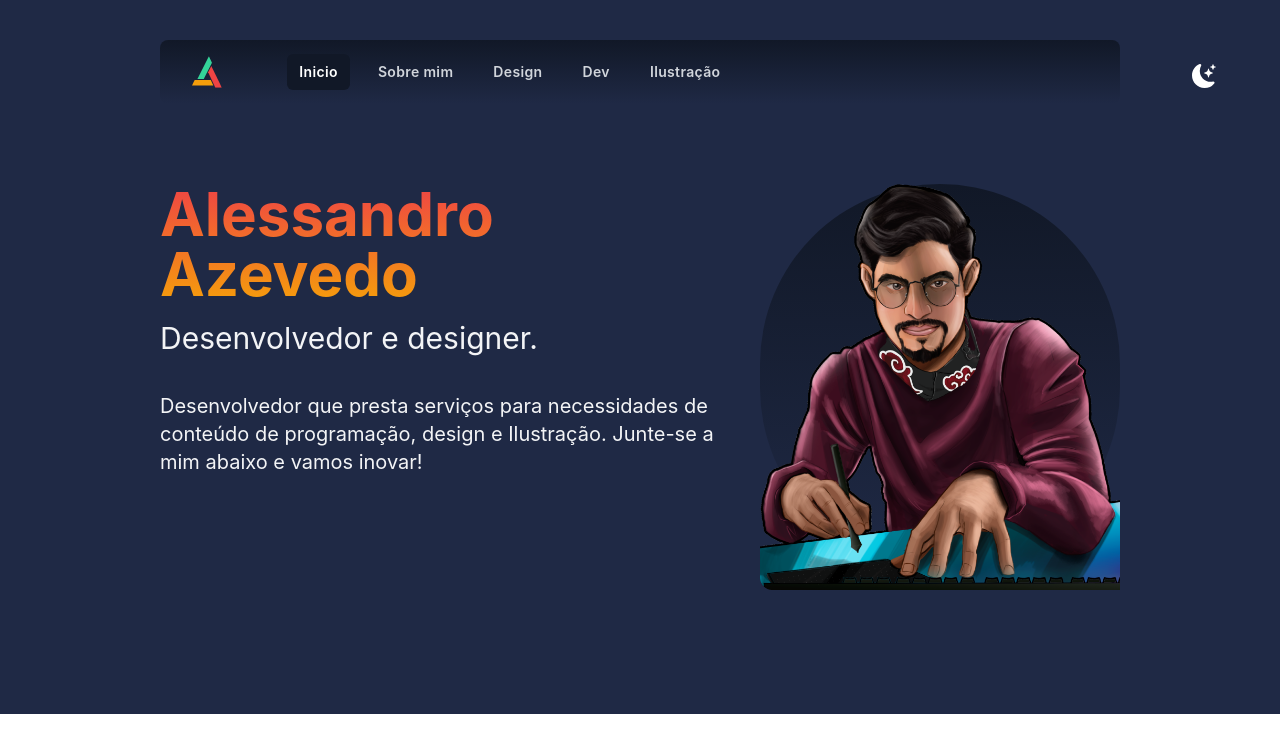
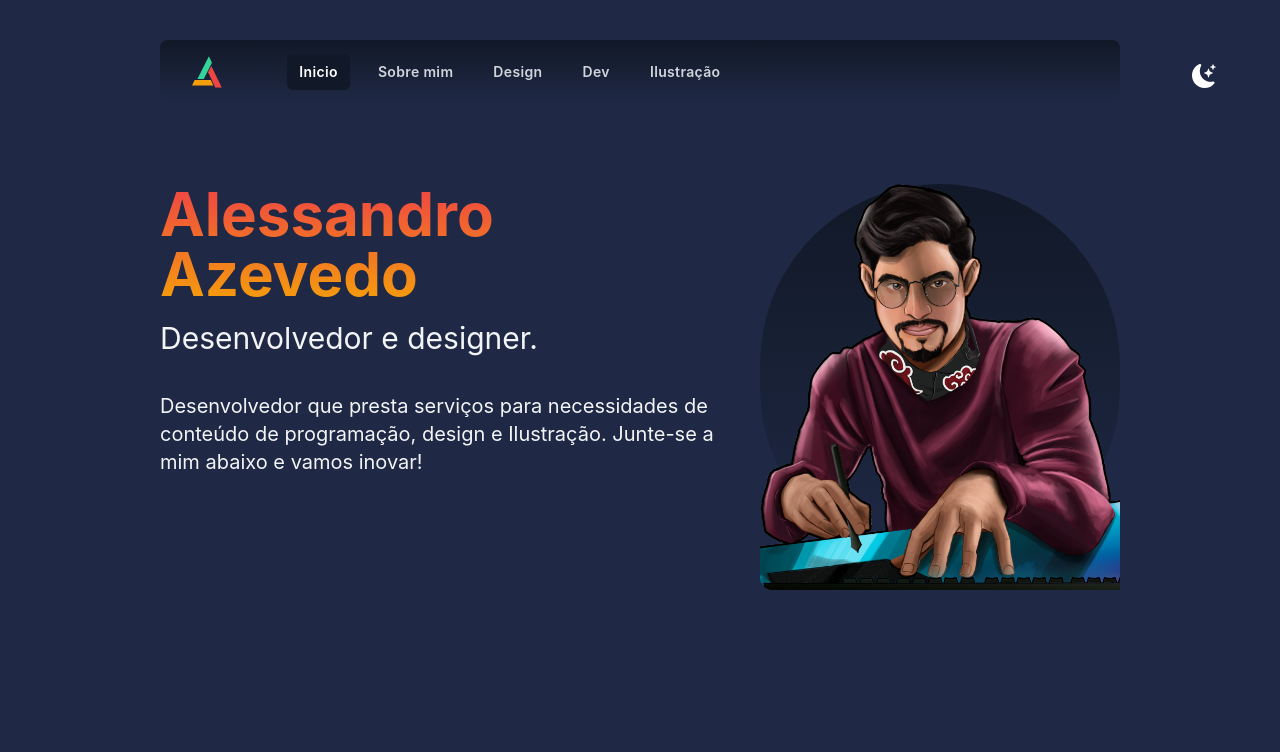
Before and after one commit to AcazDev/react-portfolio, a Next.js app: page / in a window 1280 px wide. Shown: the top 752 px of the page. Built offline with nearby package versions, Linux system fonts and the light colour scheme.

Commit message:
ajuste scroll

```diff
--- a/pages/index.js
+++ b/pages/index.js
@@ -25,7 +25,9 @@ export default function Home() {
         <meta name="description" content="Generated by create next app" />
         <link rel="icon" type="image/svg+xml" href="/favicon.svg" />
       </Head>
-      <main className=" bg-white px-10 dark:bg-bg_all md:px-20 lg:px-40 max-h-[44.6rem]  scrollbar scrollbar-thumb-blue-700 scrollbar-track-blue-300 overflow-y-scroll dark:scrollbar-thumb-blue-100 dark:scrollbar-track-gray-700 ">
+      <main className=" bg-white px-10 dark:bg-bg_all md:px-20 lg:px-40
+      max-h-screen scrollbar scrollbar-thumb-blue-700 scrollbar-track-blue-300 overflow-y-scroll
+      dark:scrollbar-thumb-blue-100 dark:scrollbar-track-gray-700">
 
         <section className="min-h-screen">
           <nav className="py-10 dark:text-white">
```
Also changed, not shown: tailwind.config.js (+5 -2 lines).
